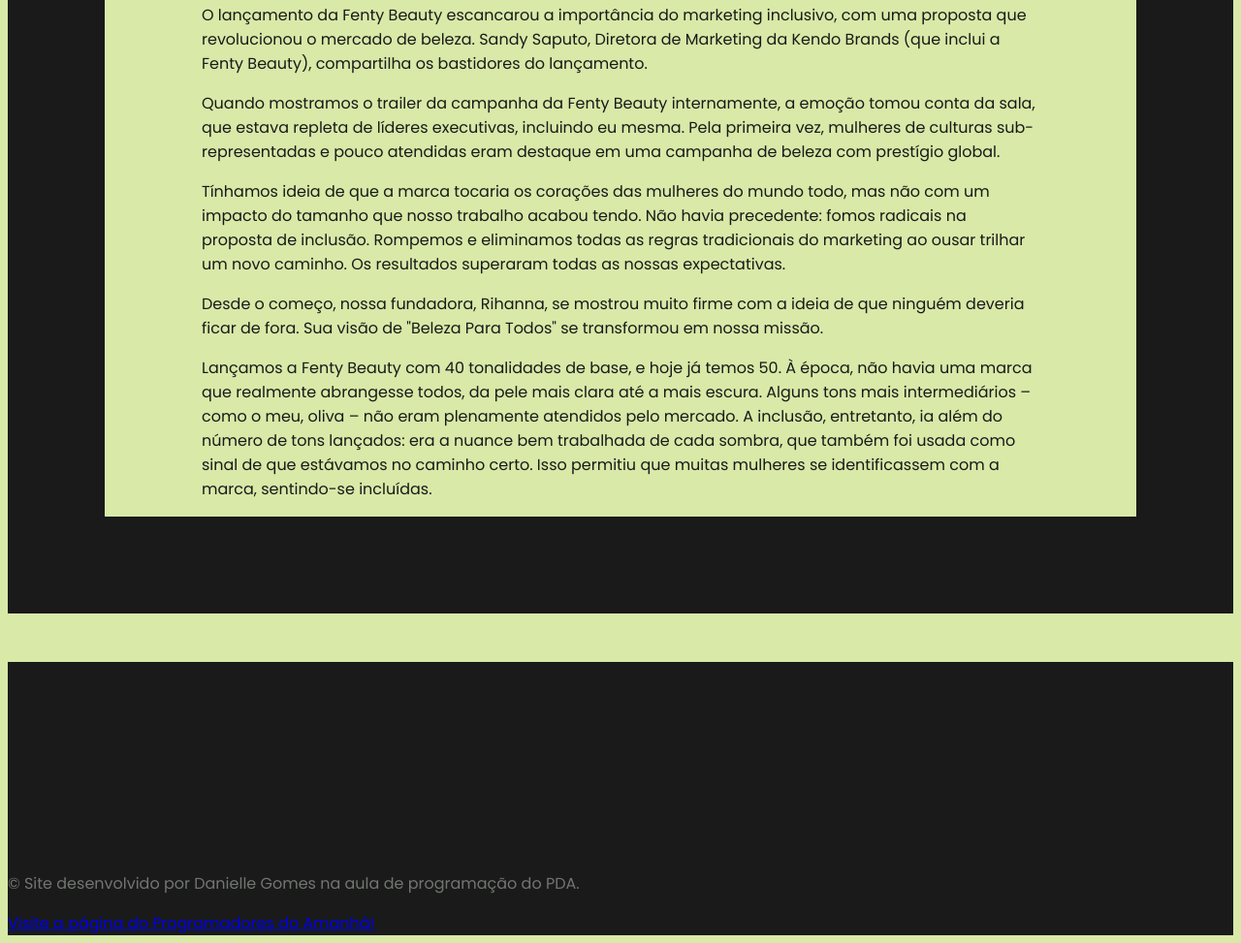
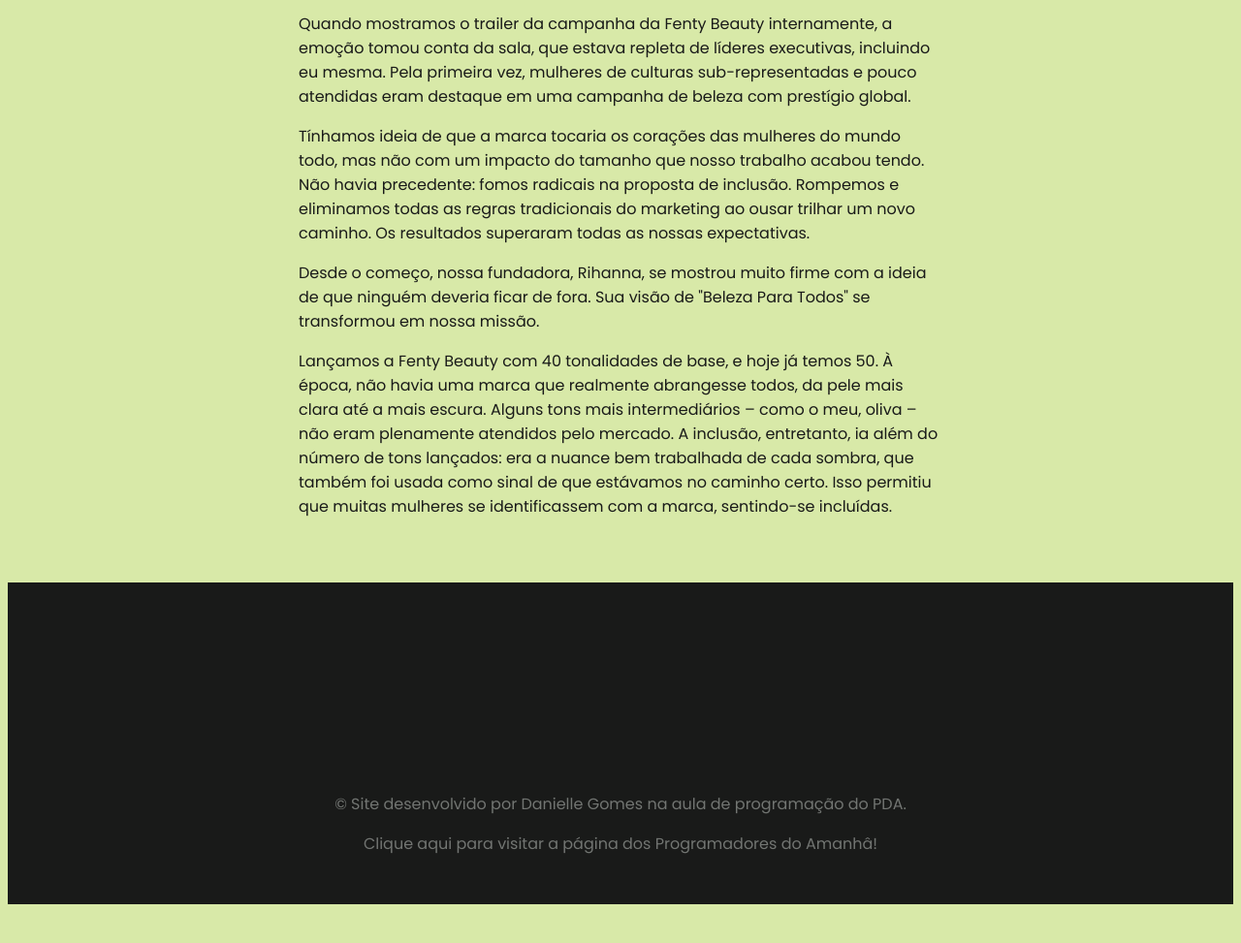
Before and after one commit to niellegs/23.09-Atividade-pratica-PDA, a plain HTML site: page index.html in a window 1280 px wide. Shown: the part 4706-5679 px from the top of the page at 97% size. After the commit the page ends 5647 px from the top, so only its background shows below. Drawn offline with Linux system fonts and the light colour scheme; files whose address does not match are found by name.

Commit message:
atualização html e css

```diff
--- a/estilo.css
+++ b/estilo.css
@@ -192,30 +192,45 @@ video {
 #img-fenty {
     height: 600px;
     width: auto;
-    padding-left: 150px;
+    display: flex;
+    text-align: center;
+    padding-left: 300px;
 }
 
 #h1-fenty {
-    display: block;
+    display: flex;
     font-size: 27px;
     padding-left: 650px;
     padding-right: 100px;
 }
 .p-fenty {
-    padding: 0 100px 0 100px;
+    padding: 0 300px 0 300px;
 }
 
-#fentybeauty {
-    border: 100px solid #191A19;
-}
+
 
 /*********** FOOTER **********/
 #creditos {
-    margin-top: 100px solid #191A19;
+    margin-top: 200px solid #191A19;
+    margin-bottom: 200px solid #191A19;
     border-top: 100px solid #191A19;
     border-bottom: 30px;
     background-color: #191A19;
     color: #727572;
     padding-top: 100px;
 }
-#a-footer
+#a-footer {
+    text-decoration: none;
+    color: #727572;
+    justify-content: center;
+    display: flex;
+}
+
+#a-footer:hover {
+    color: #D8E9A8;
+}
+
+#p-footer {
+    display: flex;
+    justify-content: center;
+}
--- a/index.html
+++ b/index.html
@@ -119,8 +119,10 @@
    <br>
 <!------------------------- FOOTER -------------------------->
    <footer id="creditos">
-     <p>© Site desenvolvido por Danielle Gomes na aula de programação do PDA.</p>
-     <a id="a-footer" href="https://programadoresdoamanha.org/">Visite a página do Programadores do Amanhâ!</a>
+     <p id="p-footer">© Site desenvolvido por Danielle Gomes na aula de programação do PDA.</p>
+     <a id="a-footer" href="https://programadoresdoamanha.org/">Clique aqui para visitar a página dos Programadores do Amanhâ!</a>
+     <br>
+     <br>
     </footer>
 </body>
 </html>
```
